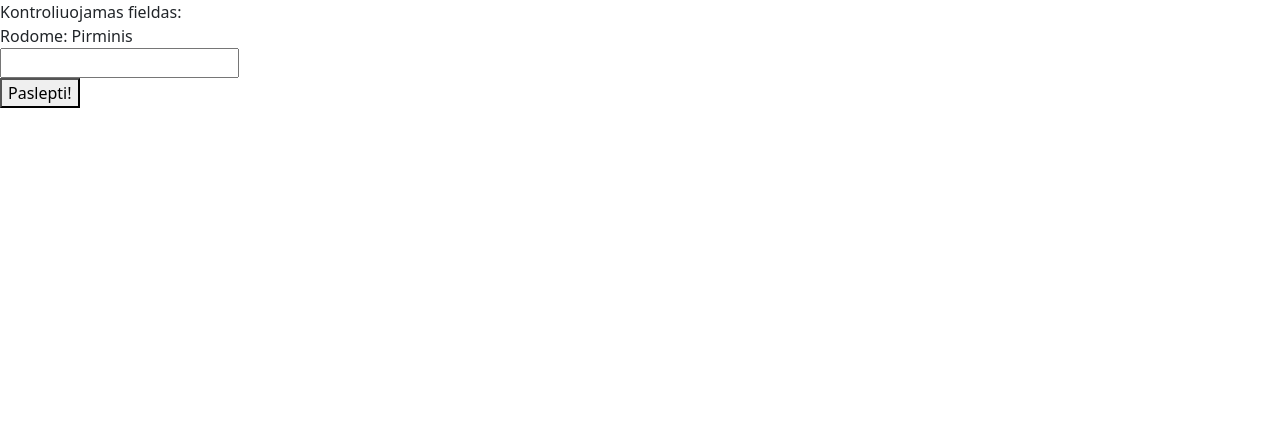
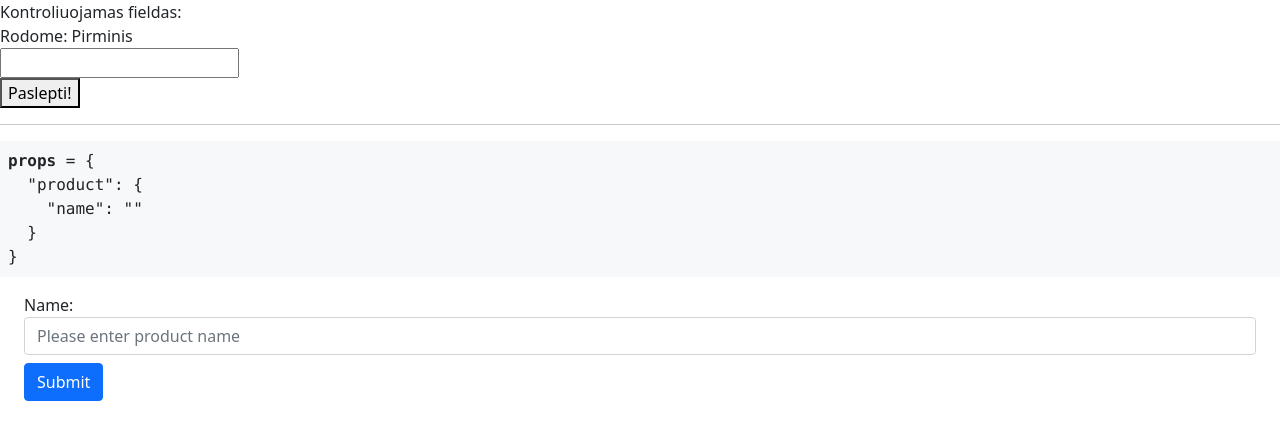
Before and after one commit to tsimonavicius/spring-courses-2020-11, a React (Create React App) app in the folder eshop-rest/ui/: page / in a window 1280 px wide. Shown: the top 440 px of the page. Built offline with nearby package versions, Linux system fonts and the light colour scheme.

Commit message:
Added product name input

```diff
--- a/eshop-rest/ui/src/App.js
+++ b/eshop-rest/ui/src/App.js
@@ -6,6 +6,7 @@ import ControlledComponent from "./components/ControlledComponent";
 import ControlledComponentWithHooks from "./components/ControlledComponentWithHooks";
 import LifecycleComponent from "./components/LifecycleComponent";
 import UncontrolledComponentHooks from "./components/UncontrolledComponentHooks";
+import ProductForm from "./components/ProductForm";
 
 function App() {
   return (
@@ -17,6 +18,8 @@ function App() {
         {/*<UncontrolledComponentHooks />*/}
         {/*<ControlledComponent />*/}
         <ControlledComponent />
+        <hr/>
+        <ProductForm />
     </div>
   );
 }
--- /dev/null
+++ b/eshop-rest/ui/src/components/ProductForm.js
@@ -0,0 +1,35 @@
+import {useState} from "react";
+import PropsState from "./PropsState";
+
+export default () => {
+	const [product, setProduct] = useState({name: ''})
+
+	const setProductName = (e) => {
+		setProduct({name: e.target.value})
+	}
+
+	const handleSubmit = (e) => {
+		e.preventDefault()
+
+		console.log("submitting data", product)
+	}
+
+	return (
+		<>
+			<PropsState product={product}/>
+			<form className="mx-4" onSubmit={handleSubmit}>
+				<div className="form-group">
+					<label htmlFor="name">Name:</label>
+					<input type="text" className="form-control" id="name"
+						   placeholder="Please enter product name"
+						   name="name"
+						   value={product.name}
+						   onChange={setProductName}
+					/>
+				</div>
+
+				<button type="submit" className="btn btn-primary mt-2">Submit</button>
+			</form>
+		</>
+	)
+}
--- /dev/null
+++ b/eshop-rest/ui/src/components/PropsState.js
@@ -0,0 +1,15 @@
+export default (props) => (
+	<div style={{margin: '1rem 0'}}>
+		<h3 style={{fontFamily: 'monospace'}}/>
+		<pre
+			style={{
+				background: '#f6f8fa',
+				fontSize: '1rem',
+				padding: '.5rem',
+			}}
+		>
+                    <strong>props</strong> ={' '}
+			{JSON.stringify(props, null, 2)}
+                    </pre>
+	</div>
+)
```
Also changed, not shown: 1 other file (tests, documents, lock files or other folders).
